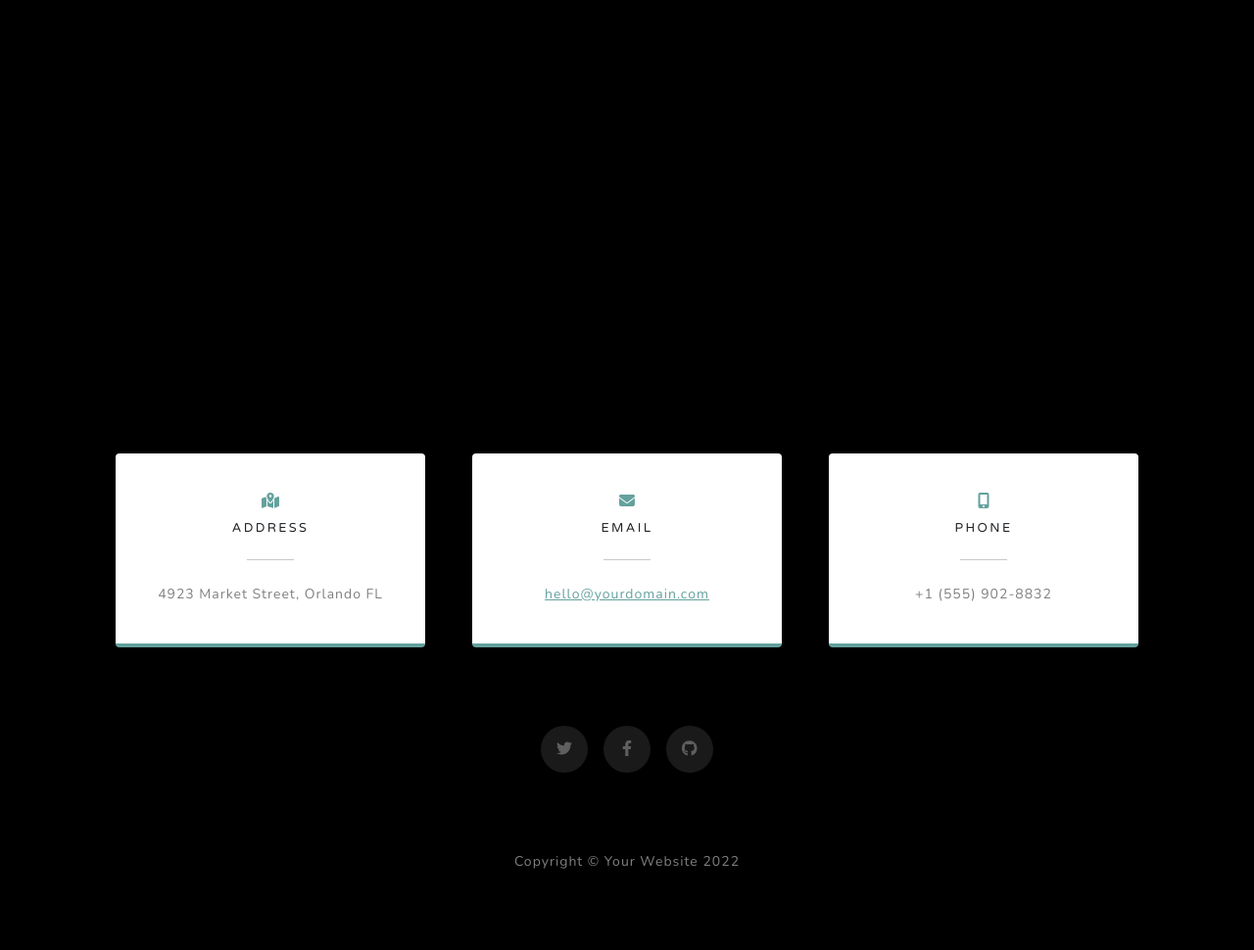
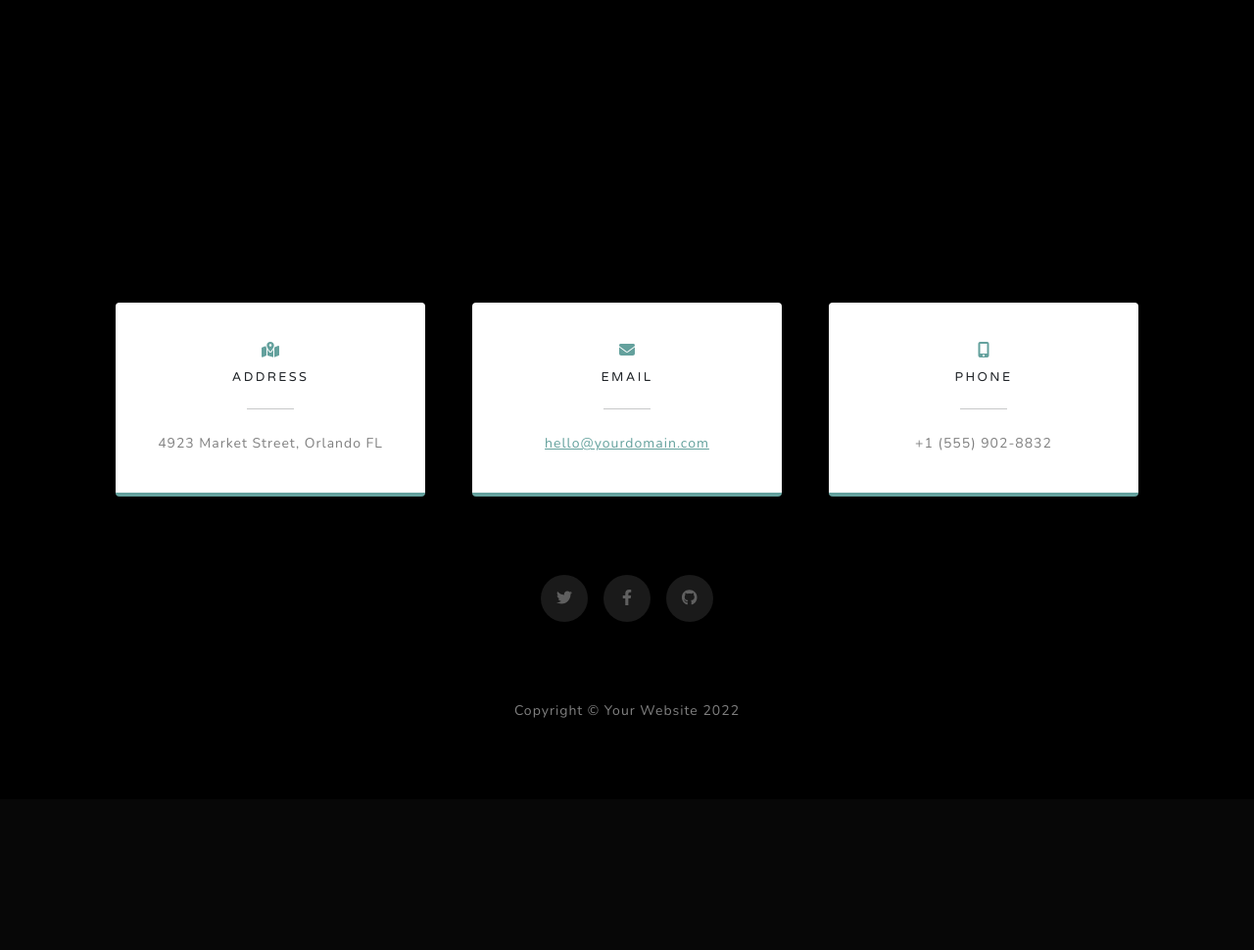
Before and after one commit to ncastro02/pruebadedjango, a Django app: page / in a window 1280 px wide. Shown: the part 2930-3900 px from the top of the page at 98% size. After the commit the page ends 3663 px from the top, so only its background shows below. Run offline with Django 4.2, Linux system fonts and the light colour scheme; some libraries are stand-ins or nearby versions.

Commit message:
descripcion

```diff
--- a/crudebc/todo/templates/todo/home.html
+++ b/crudebc/todo/templates/todo/home.html
@@ -29,8 +29,8 @@
         <div class="container px-4 px-lg-5 d-flex h-100 align-items-center justify-content-center">
             <div class="d-flex justify-content-center">
                 <div class="text-center">
-                    <h1 class="mx-auto my-0 text-uppercase">Hola Mundo!</h1>
-                    <a class="btn btn-primary" href="#about">Tareas</a>
+                    <h1 class="mx-auto my-0 text-uppercase" style="margin-top:18%;">Hola Mundo!</h1>
+                    <a class="btn btn-primary" href="#about" style="margin-top:18%;">Tareas</a>
                 </div>
             </div>
         </div>
@@ -117,7 +117,7 @@
     </section>
     <!-- Contact-->
     <section class="contact-section bg-black">
-        <div class="container px-4 px-lg-5" style="margin-top:30%;">
+        <div class="container px-4 px-lg-5" style="margin-top:18%;">
             <div class="row gx-4 gx-lg-5">
                 <div class="col-md-4 mb-3 mb-md-0">
                     <div class="card py-4 h-100">
```
